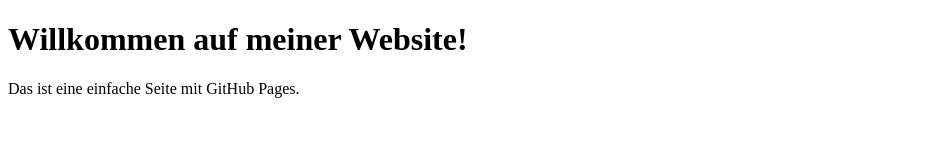
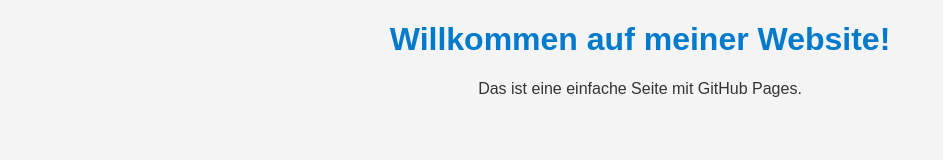
Before and after one commit to AeXLeon/AeX-Stream, a plain HTML site: page index.html in a window 1280 px wide. Shown: the whole page, without its empty margins (0-943 px from the left). Drawn offline with Linux system fonts and the light colour scheme.

Commit message:
Update index.html

```diff
--- a/index.html
+++ b/index.html
@@ -4,9 +4,25 @@
   <meta charset="UTF-8">
   <meta name="viewport" content="width=device-width, initial-scale=1.0">
   <title>Meine Website</title>
+  <style>
+    body {
+      font-family: Arial, sans-serif;
+      background-color: #f4f4f4;
+      color: #333;
+      margin: 0;
+      padding: 0;
+      text-align: center;
+    }
+    h1 {
+      color: #007acc;
+    }
+  </style>
 </head>
 <body>
   <h1>Willkommen auf meiner Website!</h1>
   <p>Das ist eine einfache Seite mit GitHub Pages.</p>
+  <script>
+    console.log("Website läuft!");
+  </script>
 </body>
 </html>
```
